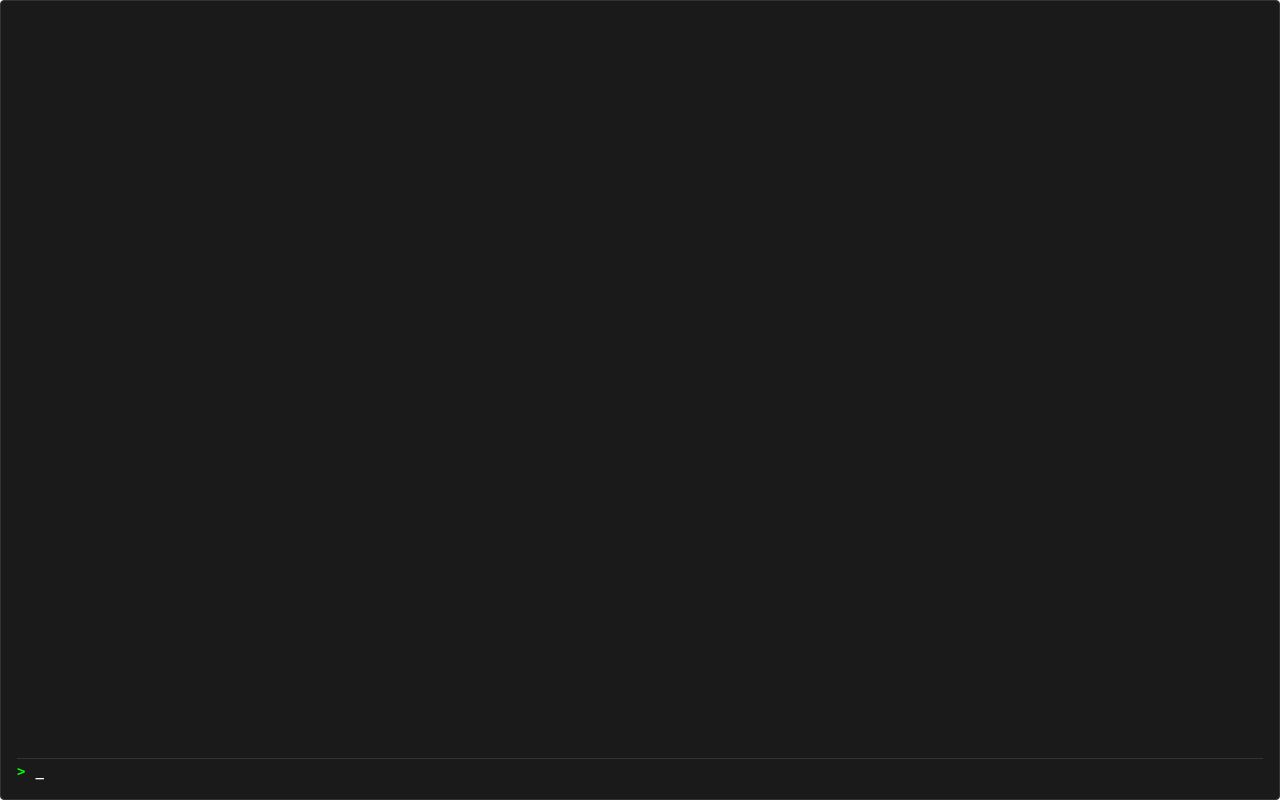
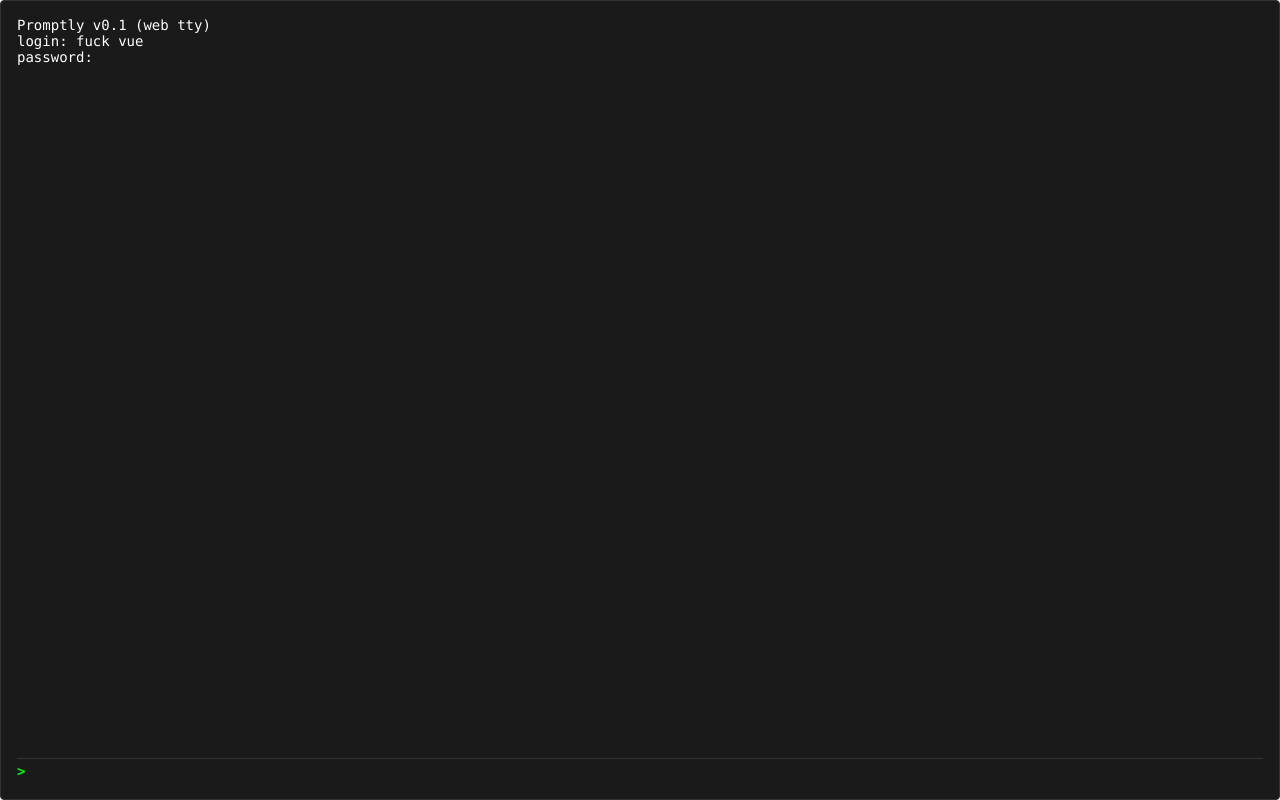
Before and after one commit to cnitsu/promptly-index, a Vue app in the folder frontend/: page / in a window 1280 px wide. Built offline with nearby package versions, Linux system fonts and the light colour scheme.

Commit message:
feat: login msg

```diff
--- a/frontend/src/components/Terminal.vue
+++ b/frontend/src/components/Terminal.vue
@@ -1,8 +1,16 @@
 <template>
   <div class="terminal-wrapper" :style="wrapperStyle" @click="handleWrapperClick">
     <div ref="terminalRef" class="terminal" :style="terminalStyle" @click="focusInput">
+      <div v-if="!isLogin" class="output-area">
+        <p>Promptly v0.1 (web tty)</p>
+        <p>login: <span v-html="usernameTemp"></span></p>
+        <p>password: </p>
+      </div>
       <!-- 输出区域 -->
-      <div class="output-area">
+      <div v-else class="output-area">
+        <p>Promptly v0.1 (web tty)</p>
+        <p>> welcome {{ user?.username }}</p>
+        <p>> type 'help' to get some sugguesion</p>
         <template v-for="(output, index) in outputList" :key="index">
           <!-- 命令行输出 -->
           <div v-if="output.type === 'command'" class="terminal-row command-line">
@@ -69,6 +77,13 @@ const terminalRef = ref<HTMLElement | null>(null)
 const outputList = ref<promptly.OutputType[]>([])
 const isBlinking = ref<boolean>(true)
 const cursorPosition = ref<number>(0)
+
+const usernameTemp = ref<string>('fuck vue')
+const passwordTemp = ref<string>('')
+
+const isLogin = computed(() => {
+  return props.user?.username ? true : false
+})
 
 const prompt = computed(() => {
   let promptFmt = props.user?.prompt
@@ -203,6 +218,10 @@ const handleSubmit = async () => {
 const handleKeyDown = (event: KeyboardEvent) => {
   if (event.key === 'Enter') {
     event.preventDefault()
+    if (!isLogin) {
+      usernameTemp.value = userInput.value
+      return
+    }
     handleSubmit()
     return
   }
```
